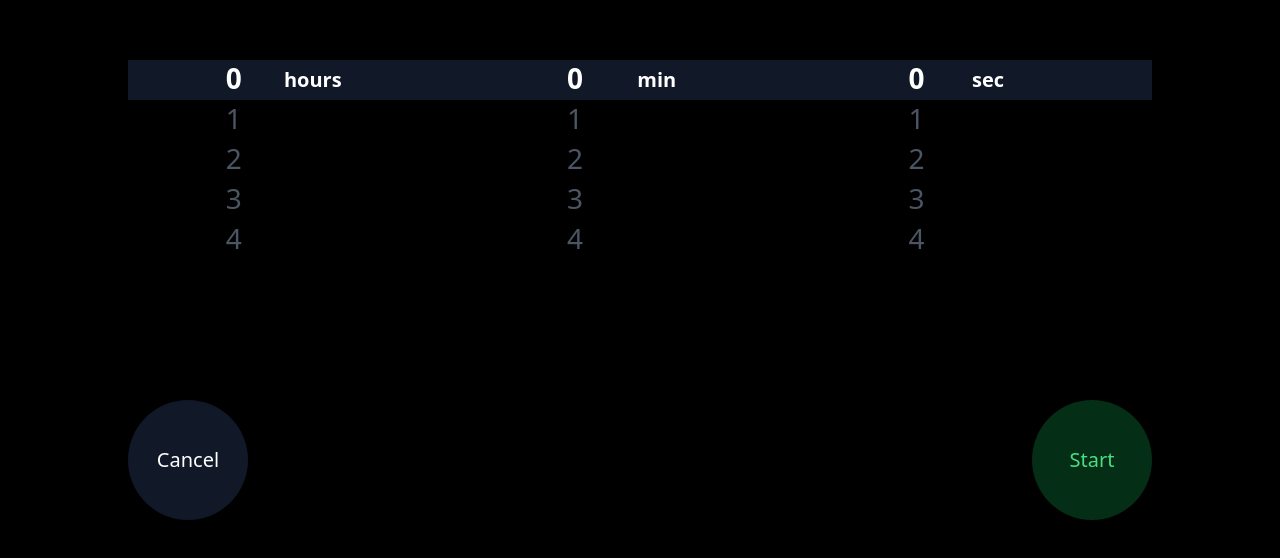
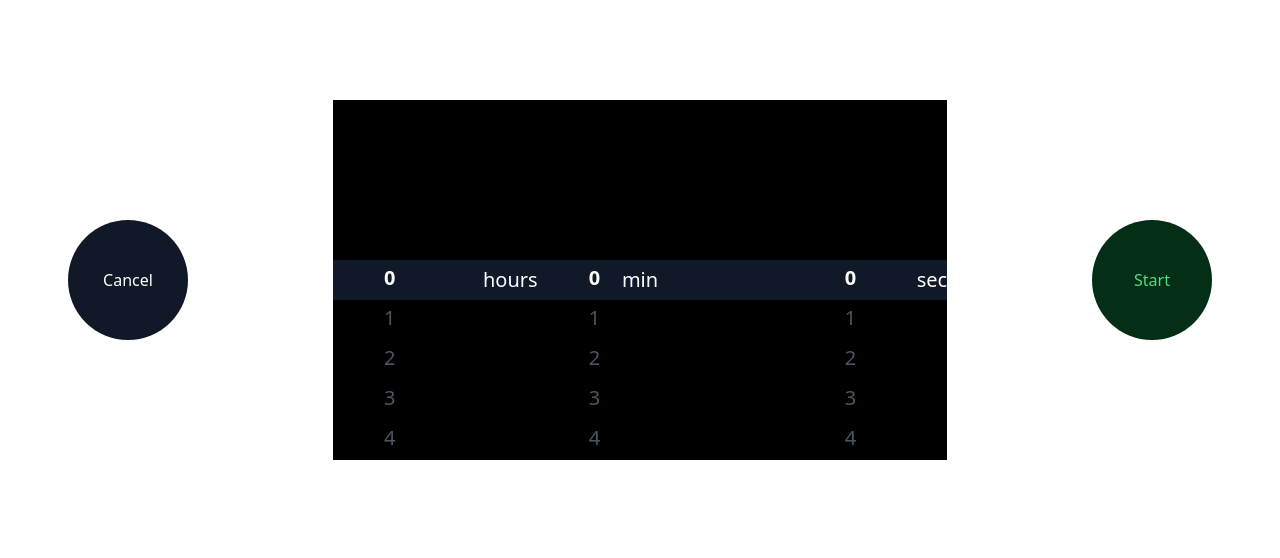
Before and after one commit to gptlv/timer-app, a React (Vite) app: page / in a window 1280 px wide. Shown: the part 120-678 px from the top of the page. Built offline with nearby package versions, Linux system fonts and the light colour scheme.

Commit message:
Add grid layout

```diff
--- a/src/App.tsx
+++ b/src/App.tsx
@@ -20,22 +20,22 @@ const App = ({}: Props) => {
     optionItemHeight,
   } = useTimer();
   return (
-    <div className="h-screen w-full flex flex-col items-center justify-center bg-black">
-      <div className="w-4/5 text-[3.5vh] leading-[3.5vh] flex flex-col items-center justify-center">
+    <div className="grid min-h-screen w-full gap-0 sm:grid-cols-2 sm:grid-rows-2 md:grid-cols-[1fr_3fr_1fr] md:grid-rows-1">
+      <div className="col-span-2 flex h-full w-full flex-col items-center justify-center md:col-auto md:col-start-2 md:row-start-1">
+        <div className="flex w-4/5 flex-col items-center justify-center">
           {!isInputDisabled ? (
             <Input
               handleScroll={handleScroll}
               inputIndexes={inputIndexes}
               optionItemHeight={optionItemHeight}
             />
-        ) : (
-          ""
-        )}
-
-        {isInputDisabled ? <Timer timer={timer} /> : ""}
+          ) : null}
+          {isInputDisabled ? <Timer timer={timer} /> : null}
+        </div>
       </div>
 
-      <div className="h-1/2 w-4/5 flex-col items-center justify-between">
+      {/* <div className="h-1/2 w-4/5 flex-col items-center justify-between"> */}
+      {/* <div className="w-full h-full flex justify-between items-center text-[2.5vh]"> */}
       <Buttons
         isStartButtonVisible={isStartButtonVisible}
         isCancelButtonDisabled={isCancelButtonDisabled}
@@ -44,7 +44,8 @@ const App = ({}: Props) => {
         handlePauseResumeButtonClick={handlePauseResumeButtonClick}
         isPauseButtonPressed={isPauseButtonPressed}
       />
-      </div>
+      {/* </div> */}
+      {/* </div> */}
     </div>
   );
 };
--- a/src/components/Buttons/index.tsx
+++ b/src/components/Buttons/index.tsx
@@ -16,31 +16,36 @@ const Buttons = ({
   isPauseButtonPressed,
 }: Props) => {
   return (
-    <div className="w-full h-full flex justify-between items-center text-[2.5vh]">
+    <>
+      <div className="row-start-2 flex items-center justify-center md:row-start-1">
         <button
           {...(isCancelButtonDisabled ? { disabled: true } : {})}
           onClick={handleCancelButtonClick}
-        className="rounded-full w-[15vh] h-[15vh] bg-gray-900 text-white"
+          className="h-[15vh] w-[15vh] rounded-full bg-gray-900 text-white "
         >
           Cancel
         </button>
+      </div>
+      <div className="row-start-2 flex items-center justify-center md:row-start-1">
         {!isStartButtonVisible ? (
           <button
             onClick={handleStartButtonClick}
-          className="rounded-full w-[15vh] h-[15vh] bg-green-950 text-green-400"
+            className="row-start-2 h-[15vh] w-[15vh] rounded-full bg-green-950 text-green-400 md:col-start-1 md:row-start-1"
           >
             Start
           </button>
         ) : null}
+
         {isStartButtonVisible ? (
           <button
             onClick={handlePauseResumeButtonClick}
-          className="rounded-full w-[15vh] h-[15vh] bg-orange-900 text-orange-500"
+            className="row-start-2 h-[15vh] w-[15vh] rounded-full bg-orange-900 text-orange-500 md:col-start-3 md:row-start-1"
           >
             {isPauseButtonPressed ? "Resume" : "Pause"}
           </button>
         ) : null}
       </div>
+    </>
   );
 };
 
--- a/src/components/Input/index.tsx
+++ b/src/components/Input/index.tsx
@@ -20,8 +20,8 @@ const minuteSecondOptions: Option[] = [...Array(60).keys()].map((i) => ({
 const Input = ({ handleScroll, inputIndexes, optionItemHeight }: Props) => {
   return (
     <>
-      <div className="flex w-full flex-row relative bg-black text-white backdrop-blur-lg ">
-        <div className="w-1/3 z-[15]">
+      <div className="relative grid w-full grid-cols-[1fr_2fr_1fr] grid-rows-1 bg-black text-lg leading-[3.5vh] text-white backdrop-blur-lg md:text-xl">
+        <div className="z-[15]">
           <ScrollPicker
             handleScroll={handleScroll}
             options={hourOptions}
@@ -30,7 +30,7 @@ const Input = ({ handleScroll, inputIndexes, optionItemHeight }: Props) => {
             optionItemHeight={optionItemHeight}
           />
         </div>
-        <div className="w-1/3 z-[15]">
+        <div className="z-[15]">
           <ScrollPicker
             handleScroll={handleScroll}
             options={minuteSecondOptions}
@@ -39,7 +39,7 @@ const Input = ({ handleScroll, inputIndexes, optionItemHeight }: Props) => {
             optionItemHeight={optionItemHeight}
           />
         </div>
-        <div className="w-1/3 z-[15]">
+        <div className="z-[15]">
           <ScrollPicker
             handleScroll={handleScroll}
             options={minuteSecondOptions}
@@ -48,10 +48,16 @@ const Input = ({ handleScroll, inputIndexes, optionItemHeight }: Props) => {
             optionItemHeight={optionItemHeight}
           />
         </div>
-        <div className="absolute top-[20vh] text-[2.5vh] font-bold leading-[5vh] flex border-slate-950  w-full h-[5vh] justify-around  z-[-1]  text-white bg-gray-900  bg-[50%]">
-          <div className="ml-2">hours</div>
-          <div className="">min</div>
-          <div className="">sec</div>
+        <div className="absolute top-[20vh]  z-[-1] flex h-[5vh] w-full items-center  border-slate-950  bg-gray-900 bg-[50%]  text-white">
+          <div className="basis-1/3 text-right">
+            <span className="">hours</span>
+          </div>
+          <div className="basis-1/3 text-center">
+            <span>min</span>
+          </div>
+          <div className="basis-1/3 text-right">
+            <span>sec</span>
+          </div>
         </div>
       </div>
     </>
--- a/src/components/Timer/index.tsx
+++ b/src/components/Timer/index.tsx
@@ -9,7 +9,7 @@ const Timer = ({ timer }: Props) => {
 
   return (
     <div
-      className="h-[40vmax] w-[40vmax] flex justify-center items-center text-[10vmax]  rounded-full bg-gray-900 text-white"
+      className="flex h-[45vmax] w-[45vmax] items-center justify-center rounded-full bg-gray-900 text-[10vmax] text-white"
       // style={{
       //   background: `conic-gradient(#ffa500_${(100).toFixed(
       //     2
--- a/src/shared/ScrollPicker.tsx
+++ b/src/shared/ScrollPicker.tsx
@@ -29,14 +29,17 @@ const ScrollPicker = ({
 
   return (
     <ul
-      className="h-[45vh] no-scrollbar overflow-y-scroll scroll-smooth snap-y snap-proximity flex flex-col relative py-[20vh]"
+      className="no-scrollbar relative flex h-[45vh] w-full snap-y snap-proximity flex-col overflow-y-scroll scroll-smooth py-[20vh]"
       onScroll={(e) => handleScroll(e, type)}
       ref={ulRef}
     >
       {options.map((option, index) => (
-        <li className="snap-center" key={`${option.key}-${option.value}`}>
+        <li
+          className="flex basis-full snap-center items-center justify-center"
+          key={`${option.key}-${option.value}`}
+        >
           <button
-            className="w-1/3 py-1 cursor-pointer h-[5vh] flex"
+            className="flex h-[5vh] w-1/3 cursor-pointer py-1"
             onClick={() => {
               console.log(option.value);
               scrollTo(option.value);
@@ -45,8 +48,8 @@ const ScrollPicker = ({
             <span
               className={
                 (index === inputIndex
-                  ? "text-white font-bold "
-                  : "text-gray-600 ") + "inline-block text-right w-full"
+                  ? "font-bold text-white "
+                  : "text-gray-600 ") + "block w-full text-left"
               }
             >
               {option.value}
```
Lines whose indentation alone changed are shown as unchanged.
